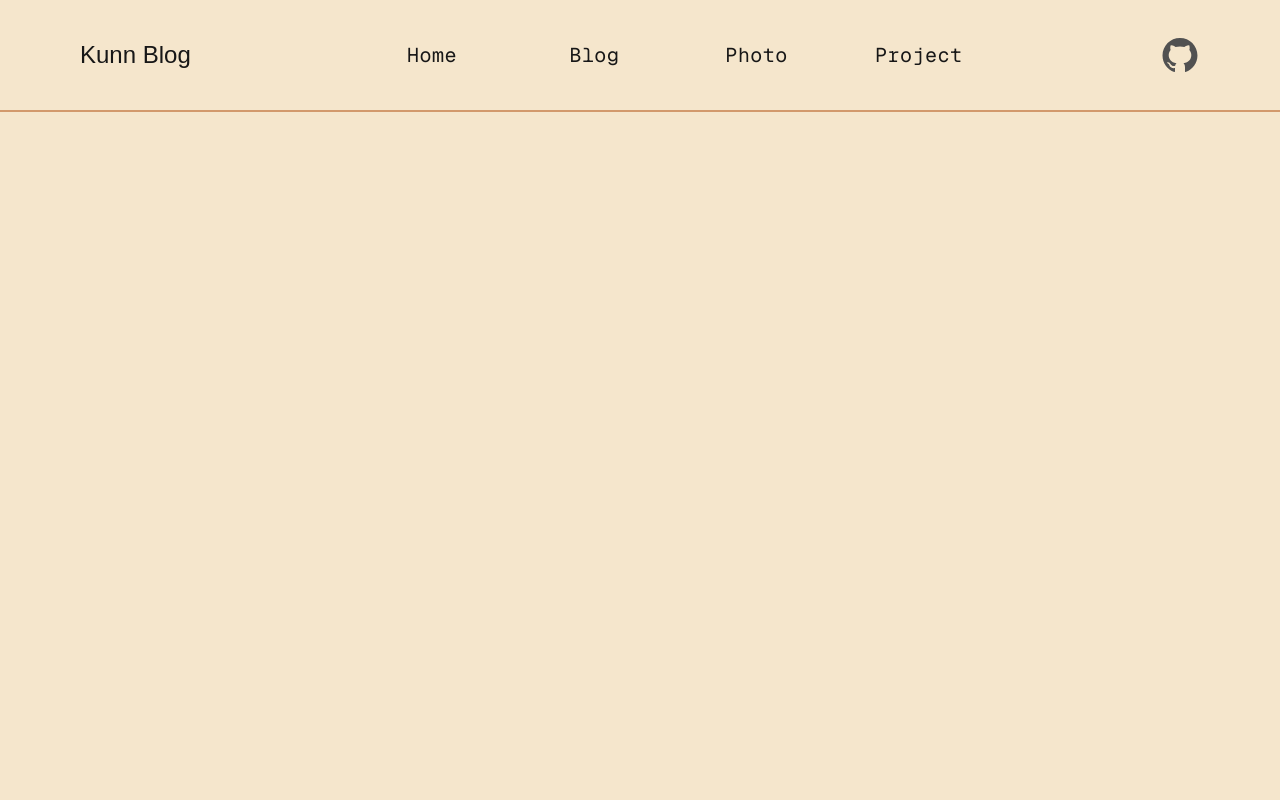
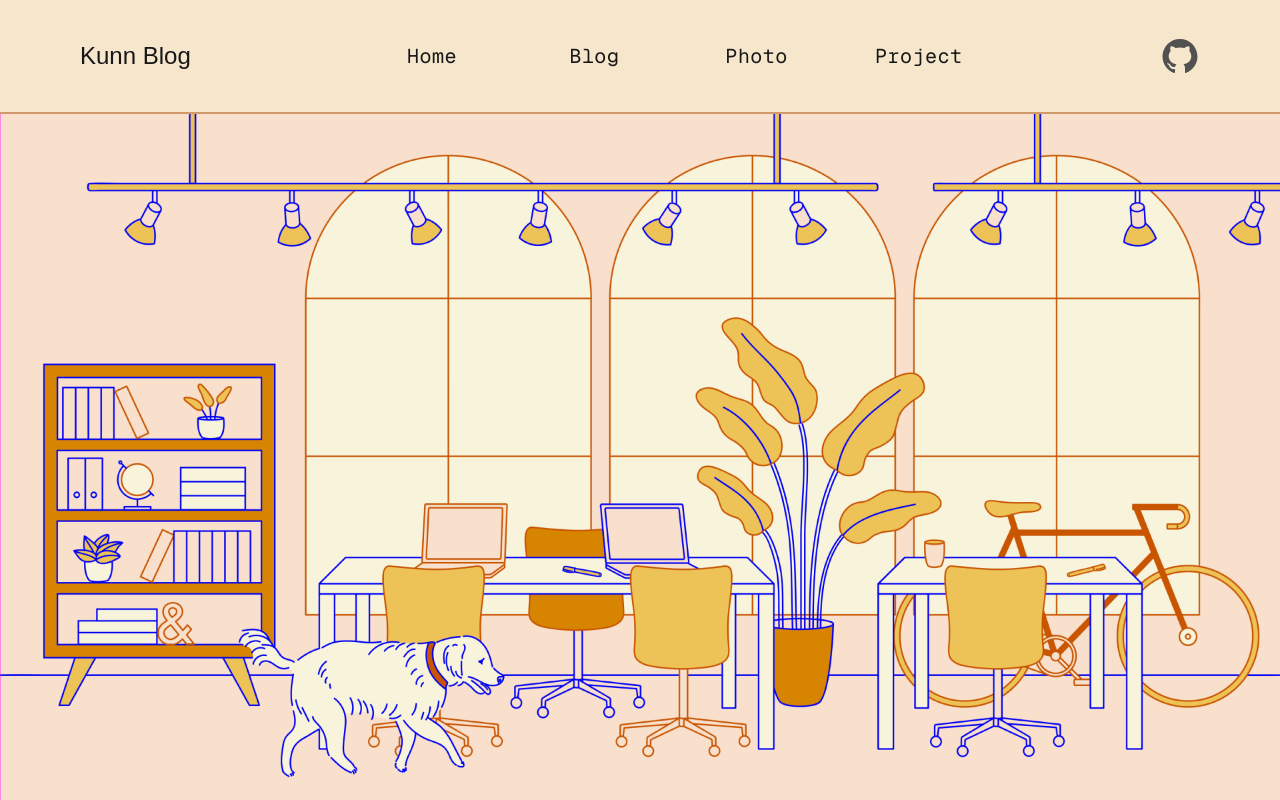
Before and after one commit to SC-WSKun/Kunn-Blog, a Next.js app: page / in a window 1280 px wide. Built offline with nearby package versions, Linux system fonts and the light colour scheme; a web font is replaced by a local one.

Commit message:
feat: home background image

```diff
--- a/app/layout.tsx
+++ b/app/layout.tsx
@@ -16,7 +16,7 @@ export default function RootLayout({
 	return (
 		<html lang="en">
 			<body
-        className={`${geistSans.variable} ${geistMono.variable} antialiased bg-beige`}
+				className={`${geistSans.variable} ${geistMono.variable} flex h-screen flex-col bg-beige antialiased`}
 			>
 				<Header />
 				{children}
--- a/app/page.tsx
+++ b/app/page.tsx
@@ -1,14 +1,30 @@
+"use client";
 
-"use client"
+import { BlogError } from "@/components/BlogError";
+import { useEffect, useRef } from "react";
 
 export default function Home() {
-  return (
-    <div>
-      <Clock />
-    </div>
-  )
+	return (
+		<div className="grow bg-[url(../public/image/home-bg.png)] bg-cover bg-center">
+			<Clock />
+		</div>
+	);
 }
 
 function Clock() {
-  return <canvas id="clock" width="500" height="500"></canvas>
+	const clock = useRef<HTMLCanvasElement>(null);
+
+	const renderClock = () => {
+		const canvas = clock.current;
+		if (!canvas) {
+			throw new BlogError("canvas not found");
+		}
+		canvas.width = 600;
+		canvas.height = 300;
+	};
+	useEffect(() => {
+		renderClock();
+	}, []);
+
+	return <canvas ref={clock} className=""></canvas>;
 }
--- a/components/Header.tsx
+++ b/components/Header.tsx
@@ -1,32 +1,42 @@
-"use client"
+"use client";
 import Link from "next/link";
-import { motion } from "motion/react"
+import { motion } from "motion/react";
 import { aestera } from "@/app/fonts";
 import { ReactNode } from "react";
 import Contact from "./Contact";
 export default function Header() {
 	return (
-    <div className="flex h-28 w-full flex-row items-center justify-around gap-40 bg-beige px-20 font-mono text-xl border-b-2 border-tan">
+		<div className="flex w-full flex-row items-center justify-around gap-40 border-b-2 border-tan bg-beige px-20 py-4 font-mono text-xl">
 			<p className={aestera.className + " text-2xl"}>Kunn Blog</p>
-      <div className="grid grid-cols-4 h-full grow">
-        <NavLink href={"/"} >Home</NavLink>
+			<div className="grid h-full grow grid-cols-4">
+				<NavLink href={"/"}>Home</NavLink>
 				<NavLink href={"/blog"}>Blog</NavLink>
-        <NavLink href={"/photo"} >Photo</NavLink>
-        <NavLink href={"/project"} >Project</NavLink>
+				<NavLink href={"/photo"}>Photo</NavLink>
+				<NavLink href={"/project"}>Project</NavLink>
 			</div>
 			<Contact />
 		</div>
 	);
 }
 
-function NavLink(props: { href: string, children: ReactNode }) {
+function NavLink(props: { href: string; children: ReactNode }) {
 	const { href, children } = props;
 	return (
-    <Link className="flex h-full items-center justify-center grow tracking-wide" href={href}>
+		<Link
+			className="flex h-20 grow items-center justify-center tracking-wide"
+			href={href}
+		>
 			<motion.div
-        className="w-4/5 h-4/5 flex items-center justify-center rounded-3xl"
-        whileHover={{ scale: 1.1, backgroundColor: 'var(--tan)', color: 'white' }}
+				className="flex h-4/5 w-4/5 items-center justify-center rounded-3xl"
+				whileHover={{
+					scale: 1.1,
+					backgroundColor: "var(--tan)",
+					color: "white",
+				}}
 				whileTap={{ scale: 0.95 }}
-      >{children}</motion.div></Link>
-  )
+			>
+				{children}
+			</motion.div>
+		</Link>
+	);
 }
```
Also changed, not shown: public/image/home-bg.png (added), 1 other file (tests, documents, lock files or other folders). Lines whose indentation alone changed are shown as unchanged.
